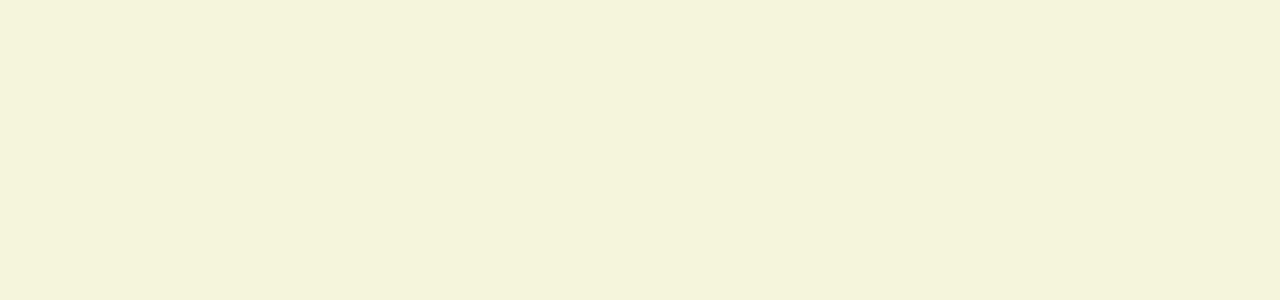
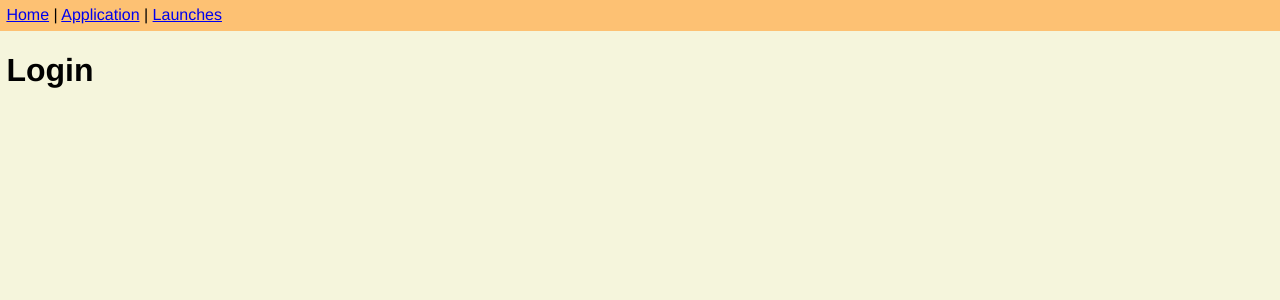
Before and after one commit to ArmadaDev25/RocketCorpPHPSite, a PHP site: page /intra.php in a window 1280 px wide. Before the commit the part shown is empty. Shown: the top 300 px of the page. Run offline with PHP 8.4, Linux system fonts and the light colour scheme; the visitor is signed in with stand-in values (Sample User, id 1).

Commit message:
Update intra.php

```diff
--- a/intra.php
+++ b/intra.php
@@ -20,6 +20,10 @@ if($_SESSION['username'] ==""){
     <title>Intranet</title>
 </head>
 <body>
+    <header>
+        <?php include "menu.php"; ?>
+        <h1>Login</h1>
+    </header>
 
 </body>
 </html>
```
